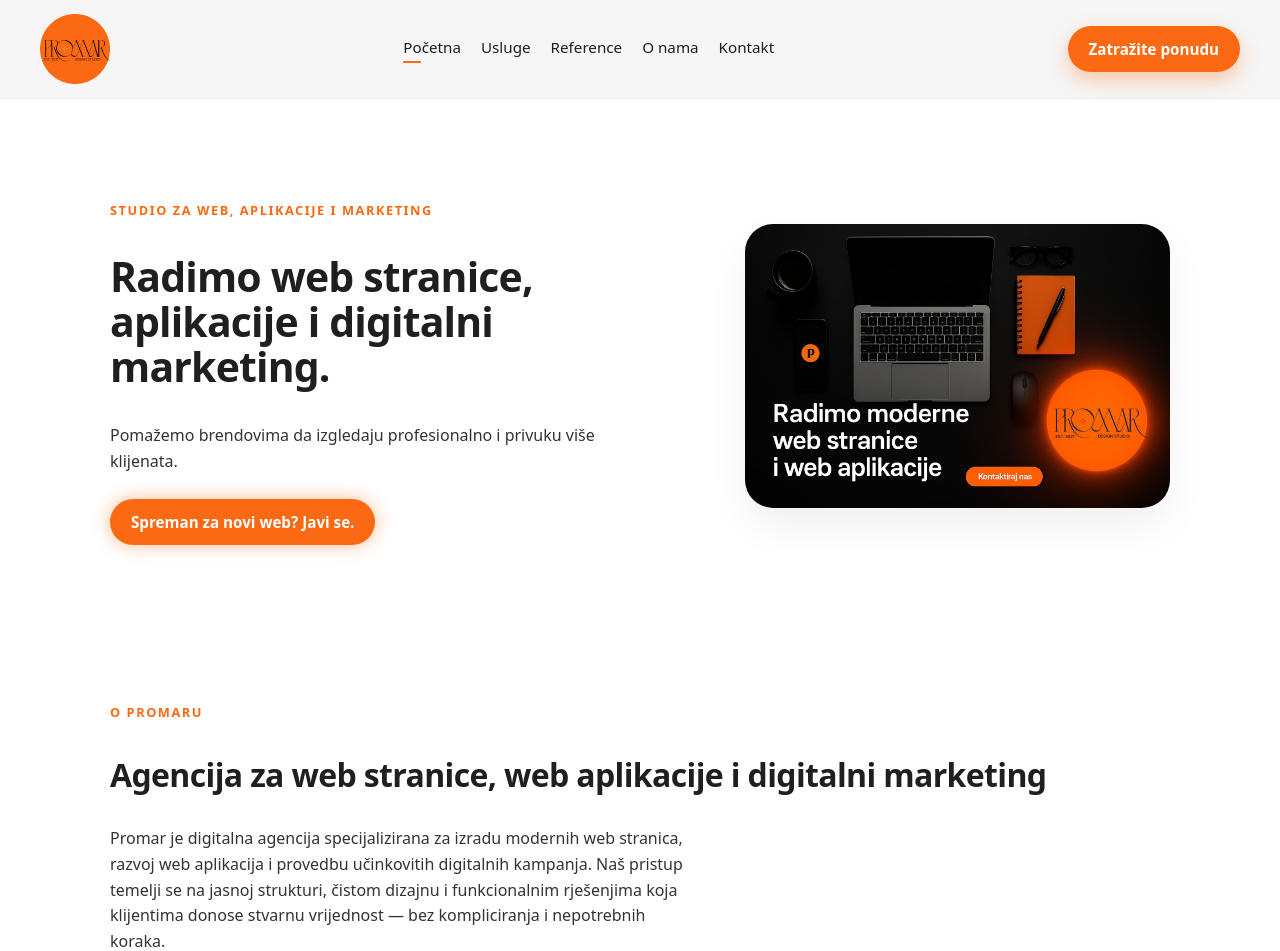
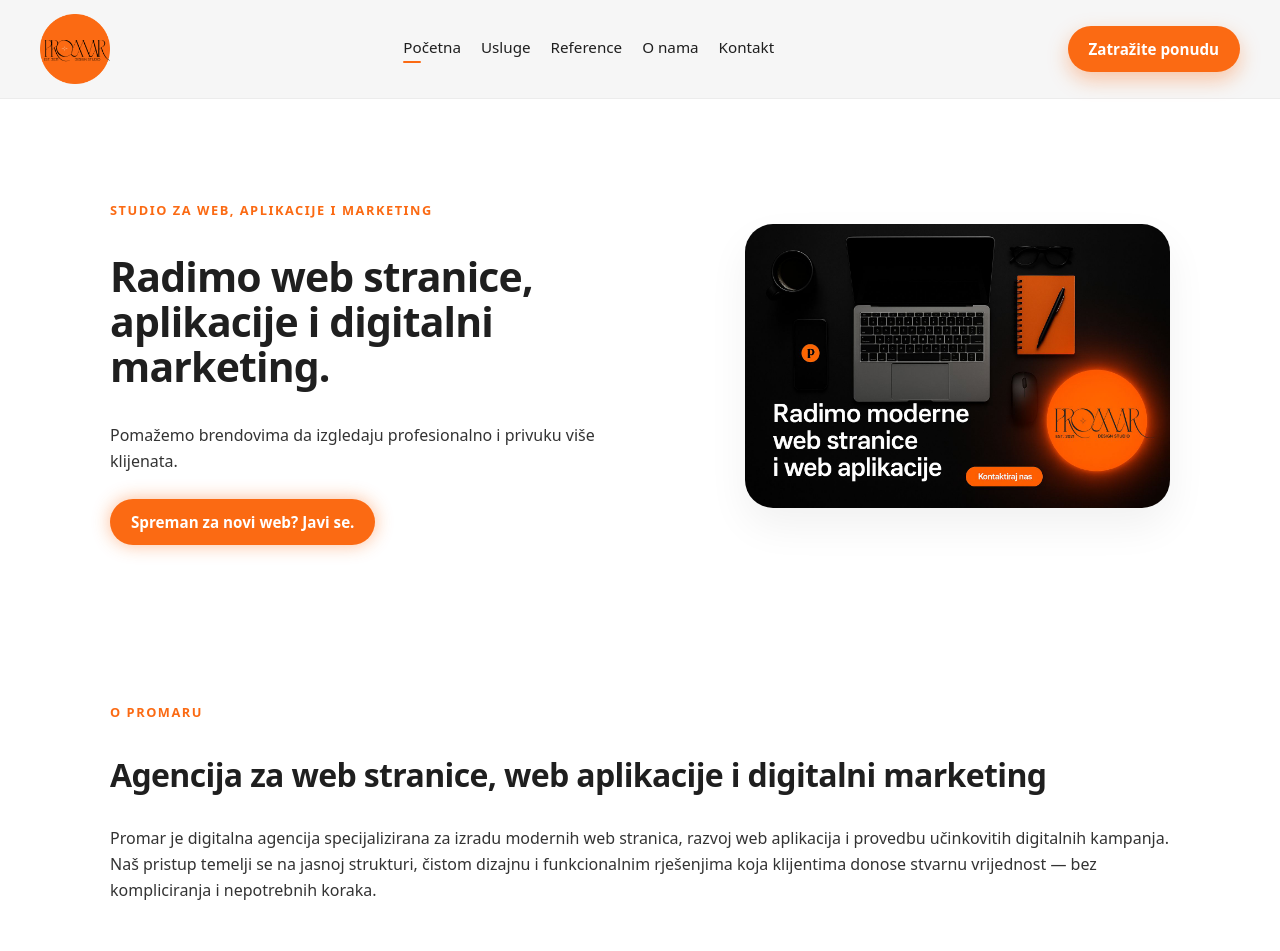
Before and after one commit to Ren0g/promar, a Next.js app: page / in a window 1280 px wide. Shown: the top 951 px of the page. Built offline with nearby package versions, Linux system fonts and the light colour scheme.

Commit message:
Update globals.css

```diff
--- a/app/globals.css
+++ b/app/globals.css
@@ -760,3 +760,13 @@ p {
   max-width: 900px;
   margin: 0 auto;
 }
+/* FIX: Paragrafi široki na laptopu, uži na mobitelu */
+.section p {
+  max-width: 100%;
+}
+
+@media (max-width: 768px) {
+  .section p {
+    max-width: 600px;
+  }
+}
```
